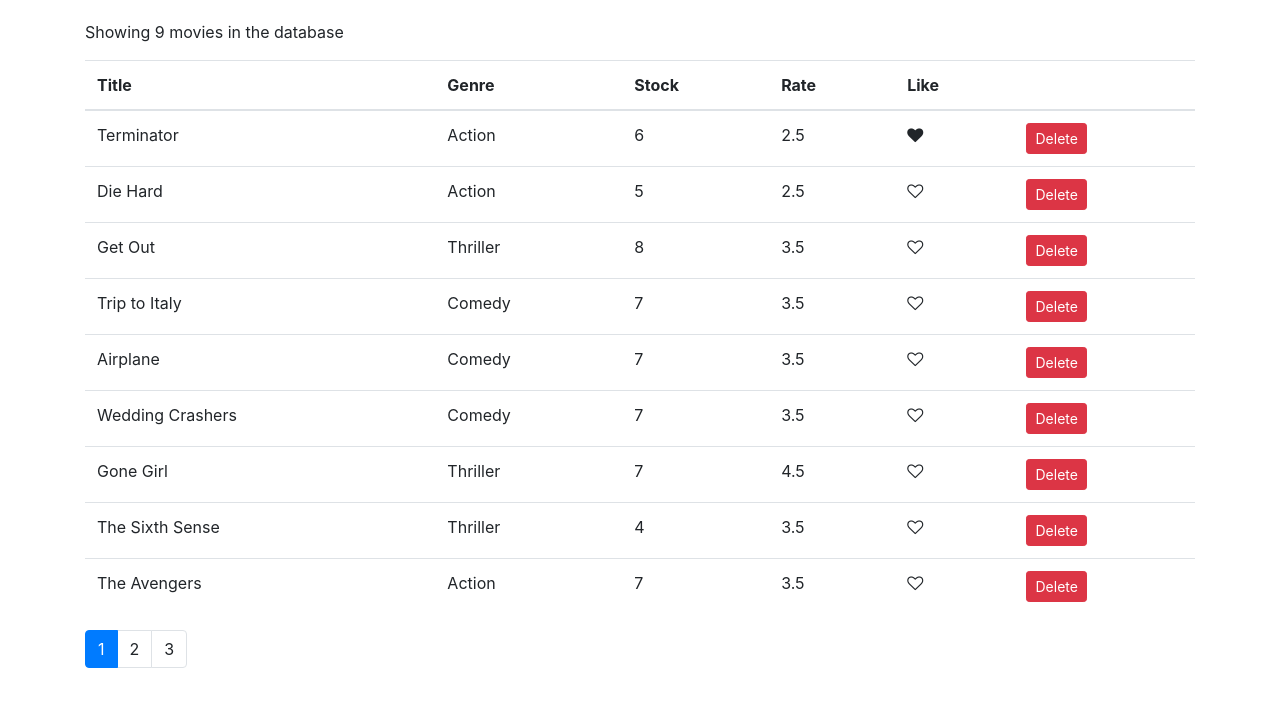
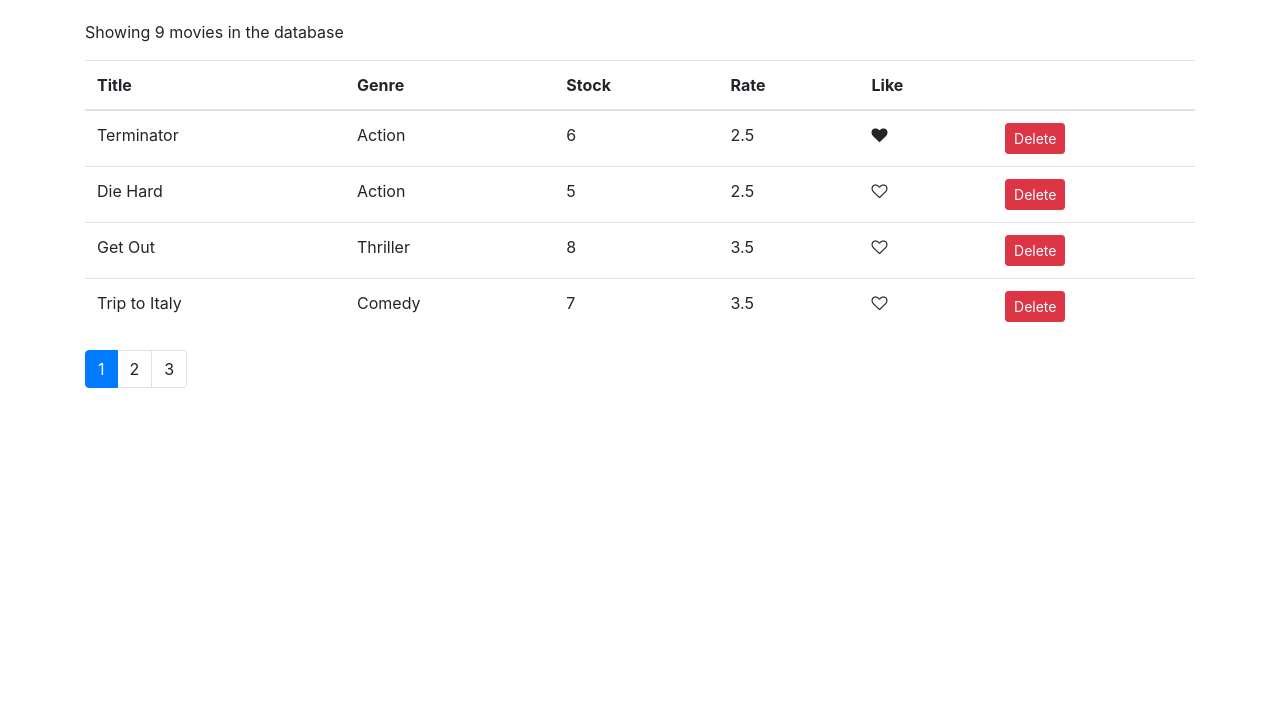
Before and after one commit to s-as-as100/myvd, a React (Create React App) app: page / in a window 1280 px wide. Shown: the top 706 px of the page. Built offline with nearby package versions, Linux system fonts and the light colour scheme.

Commit message:
Paginating Data

```diff
--- a/src/components/movies.jsx
+++ b/src/components/movies.jsx
@@ -2,6 +2,7 @@
 import Like from './common/like';
  import { getMovies} from './../services/fakeMovieService';
 import Pagination from './common/pagination';
+import {paginate} from './utils/paginate';
 
  class Movies extends Component {
      state = {
@@ -34,8 +35,9 @@
      render() {
 
          const { length: count } = this.state.movies;
-         const {currentPage, pageSize} = this.state;
-         if (count === 0) return <p>There are no movies in the database</p>
+         const {currentPage, pageSize, movies: allMovies} = this.state;
+         if (count === 0) return <p>There are no movies in the database</p>;
+         const movies = paginate(allMovies, currentPage,pageSize)
          return(
               <React.Fragment>
                   <p>Showing {count} movies in the database</p>
@@ -51,7 +53,7 @@
                      </tr>
                  </thead>
                  <tbody>
-                     {this.state.movies.map(movie => (
+                     {movies.map(movie => (
                          <tr key={movie._id}>
                          <td>{movie.title}</td>
                          <td>{movie.genre.name}</td>
--- /dev/null
+++ b/src/components/utils/paginate.js
@@ -0,0 +1,11 @@
+import _ from 'lodash';
+
+
+export function paginate(items, pageNumber,pageSize) {
+    const startIndex = (pageNumber - 1) * pageSize;
+return _(items)
+    .slice(startIndex)
+    .take(pageSize)
+    .value(); // items array into lodash Wrappers (lodash objects)
+
+}
```
